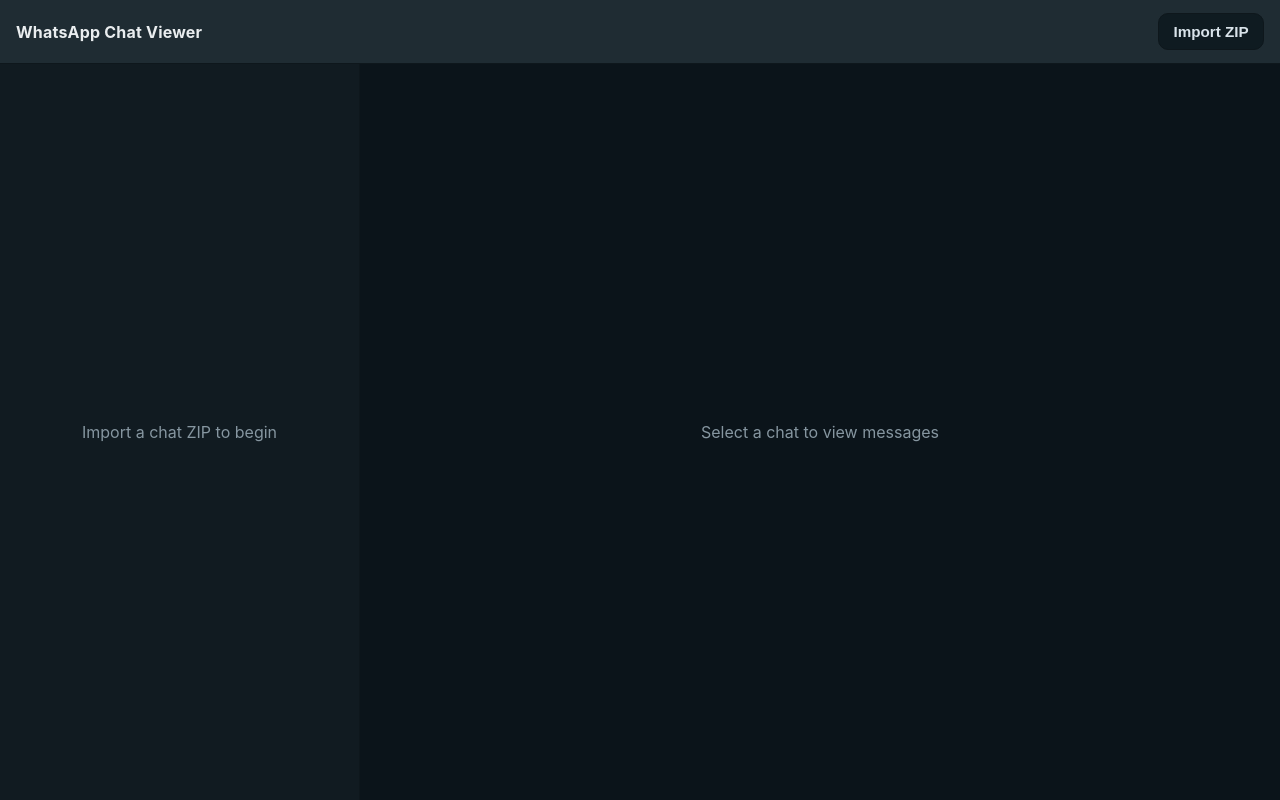
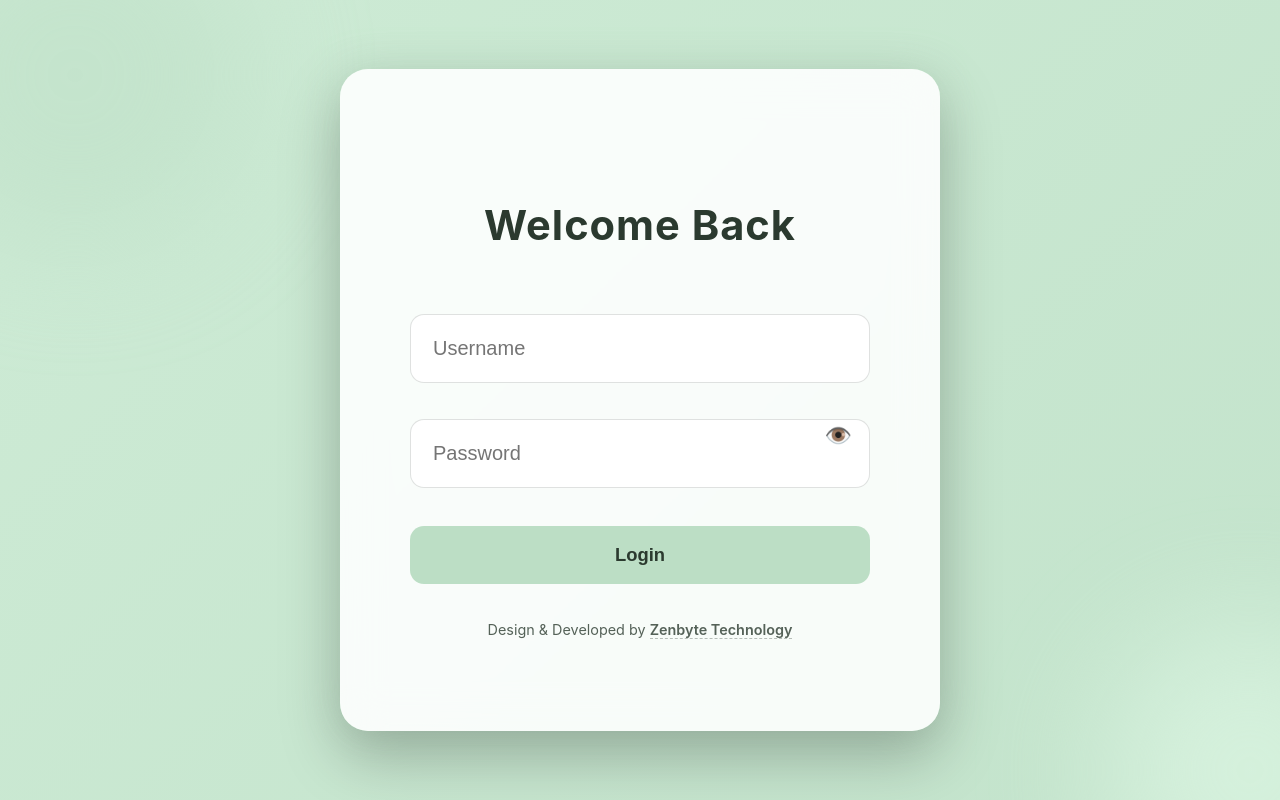
Before and after one commit to DhrumitBoricha9054/whatsapp-chat-render, a React (Vite) app: page / in a window 1280 px wide. Built offline with nearby package versions, Linux system fonts and the light colour scheme.

Commit message:
fully complete UI with login

```diff
--- a/package.json
+++ b/package.json
@@ -10,6 +10,7 @@
     "preview": "vite preview"
   },
   "dependencies": {
+    "framer-motion": "^12.23.12",
     "jszip": "^3.10.1",
     "react": "^19.1.1",
     "react-dom": "^19.1.1"
--- a/src/App.jsx
+++ b/src/App.jsx
@@ -1,11 +1,14 @@
-import './App.css'
-import { ChatProvider } from './state/ChatContext'
-import Topbar from './components/Topbar'
-import Sidebar from './components/Sidebar'
-import ChatWindow from './components/ChatWindow'
-import MediaViewer from './components/MediaViewer'
+import './App.css';
+import { ChatProvider } from './state/ChatContext';
+import Topbar from './components/Topbar';
+import Sidebar from './components/Sidebar';
+import ChatWindow from './components/ChatWindow';
+import MediaViewer from './components/MediaViewer';
+import Login from './components/Login';
+import './components/Login.css';
+import { useState } from 'react';
 
-function App() {
+function MainApp() {
   return (
     <div className="app">
       <Topbar />
@@ -15,13 +18,19 @@
       </div>
       <MediaViewer />
     </div>
-  )
+  );
 }
 
 export default function AppWithProviders() {
+  const [isLoggedIn, setIsLoggedIn] = useState(false);
+
   return (
     <ChatProvider>
-      <App />
+      {isLoggedIn ? (
+        <MainApp />
+      ) : (
+        <Login onLogin={() => setIsLoggedIn(true)} />
+      )}
     </ChatProvider>
-  )
+  );
 }
--- /dev/null
+++ b/src/components/Login.css
@@ -0,0 +1,150 @@
+.login-bg {
+    display: flex;
+    align-items: center;
+    justify-content: center;
+    min-height: 100vh;
+    background: linear-gradient(135deg, #E6FDEC, #BCDEC5);
+    background-size: 400% 400%;
+    animation: gradientMove 15s ease infinite;
+    position: relative;
+    overflow: hidden;
+  }
+
+  /* Soft decorative blobs in the background */
+  .login-bg::before,
+  .login-bg::after {
+    content: "";
+    position: absolute;
+    border-radius: 50%;
+    filter: blur(60px);
+    opacity: 0.5;
+    z-index: 0;
+  }
+
+  .login-bg::before {
+    width: 350px;
+    height: 350px;
+    background: #BCDEC5;
+    top: -100px;
+    left: -100px;
+  }
+
+  .login-bg::after {
+    width: 300px;
+    height: 300px;
+    background: #E6FDEC;
+    bottom: -120px;
+    right: -120px;
+  }
+
+  /* Modern, bigger login box */
+  .login-box {
+    position: relative;
+    background: rgba(255, 255, 255, 0.88);
+    backdrop-filter: blur(20px);
+    padding: 90px 70px; /* increased padding */
+    border-radius: 28px;
+    box-shadow: 0 25px 60px rgba(0, 0, 0, 0.25), 0 0 35px rgba(188, 222, 197, 0.6);
+    width: 600px; /* wider box */
+    text-align: center;
+    color: #2b3a2f;
+    transition: transform 0.3s ease, box-shadow 0.3s ease;
+    z-index: 1;
+  }
+
+  .login-box:hover {
+    transform: translateY(-5px);
+    box-shadow: 0 30px 70px rgba(0, 0, 0, 0.3), 0 0 40px rgba(188, 222, 197, 0.8);
+  }
+
+  .login-box h2 {
+    margin-bottom: 40px;
+    font-weight: 700;
+    font-size: 2.6rem; /* bigger heading */
+    letter-spacing: 1px;
+    color: #2b3a2f;
+  }
+
+  /* Bigger inputs */
+  .login-box input {
+    width: 100%;
+    padding: 22px; /* bigger input padding */
+    margin: 18px 0;
+    background: rgba(255, 255, 255, 0.9);
+    border: 1px solid rgba(43, 58, 47, 0.15);
+    border-radius: 14px;
+    font-size: 1.25rem; /* bigger text */
+    color: #2b3a2f;
+  }
+
+  .login-box input:focus {
+    background: rgba(255, 255, 255, 1);
+    border: 1px solid #BCDEC5;
+  }
+
+  /* Password wrapper */
+  .password-wrapper {
+    position: relative;
+  }
+
+  .eye-icon {
+    position: absolute;
+    right: 18px;
+    top: 18px;
+    cursor: pointer;
+    font-size: 22px;
+  }
+
+  /* Button */
+  .login-box button {
+    width: 100%;
+    padding: 18px;
+    margin-top: 20px;
+    background: linear-gradient(90deg, #BCDEC5, #BCDEC5);
+    border: none;
+    border-radius: 14px;
+    color: #2b3a2f;
+    font-weight: bold;
+    cursor: pointer;
+    font-size: 1.15rem;
+    transition: background 0.4s, transform 0.2s;
+  }
+
+  .login-box button:hover {
+    background: linear-gradient(90deg, #a3cba9, #d1f3d8);
+    transform: scale(1.03);
+  }
+
+  .error {
+    color: #ff4d4d;
+    font-size: 14px;
+    margin: 8px 0;
+  }
+  /* Footer credit inside login box */
+.login-footer {
+    margin-top: 35px;
+    font-size: 0.9rem;
+    color: #2b3a2f;
+    opacity: 0.8;
+  }
+
+  .login-footer a {
+    color: #2b3a2f;
+    font-weight: 600;
+    text-decoration: none;
+    border-bottom: 1px dashed rgba(43, 58, 47, 0.4);
+    transition: color 0.3s ease, border-color 0.3s ease;
+  }
+
+  .login-footer a:hover {
+    color: #4f735c;
+    border-color: rgba(43, 58, 47, 0.7);
+  }
+
+
+  /* Background animation */
+  @keyframes gradientMove {
+    0% { background-position: 0% 50%; }
+    50% { background-position: 100% 50%; }
+    100% { background-position: 0% 50%; }
+  }
--- /dev/null
+++ b/src/components/Login.jsx
@@ -0,0 +1,75 @@
+import { useState } from "react";
+import { motion } from "framer-motion";
+import "./Login.css";
+
+export default function Login({ onLogin }) {
+  const [username, setUsername] = useState("");
+  const [password, setPassword] = useState("");
+  const [error, setError] = useState("");
+  const [showPassword, setShowPassword] = useState(false);
+
+  const handleSubmit = (e) => {
+    e.preventDefault();
+    if (username === "Dhrumit" && password === "Dhrumit123") {
+      onLogin();
+    } else {
+      setError("Invalid username or password");
+    }
+  };
+
+  return (
+    <div className="login-bg">
+      <motion.div
+        className="login-box"
+        initial={{ opacity: 0, scale: 0.85 }}
+        animate={{ opacity: 1, scale: 1 }}
+        transition={{ duration: 0.6, ease: "easeOut" }}
+      >
+        <h2>Welcome Back</h2>
+        <form onSubmit={handleSubmit}>
+          <input
+            type="text"
+            placeholder="Username"
+            value={username}
+            onChange={(e) => setUsername(e.target.value)}
+          />
+
+          <div className="password-wrapper">
+            <input
+              type={showPassword ? "text" : "password"}
+              placeholder="Password"
+              value={password}
+              onChange={(e) => setPassword(e.target.value)}
+            />
+            <motion.span
+              className="eye-icon"
+              onClick={() => setShowPassword(!showPassword)}
+              whileTap={{ rotate: 360 }}
+              transition={{ duration: 0.4 }}
+            >
+              {showPassword ? "🙈" : "👁️"}
+            </motion.span>
+          </div>
+
+          {error && <p className="error">{error}</p>}
+
+          <motion.button
+            type="submit"
+            whileHover={{ scale: 1.05 }}
+            whileTap={{ scale: 0.95 }}
+          >
+            Login
+          </motion.button>
+        </form>
+
+        {/* Footer Credit */}
+        <div className="login-footer">
+          Design & Developed by{" "}
+          <a href="https://zenbytetechnology.com" target="_blank" rel="noopener noreferrer">
+            Zenbyte Technology
+          </a>
+        </div>
+      </motion.div>
+    </div>
+  );
+}
```
Also changed, not shown: 1 other file (tests, documents, lock files or other folders).
